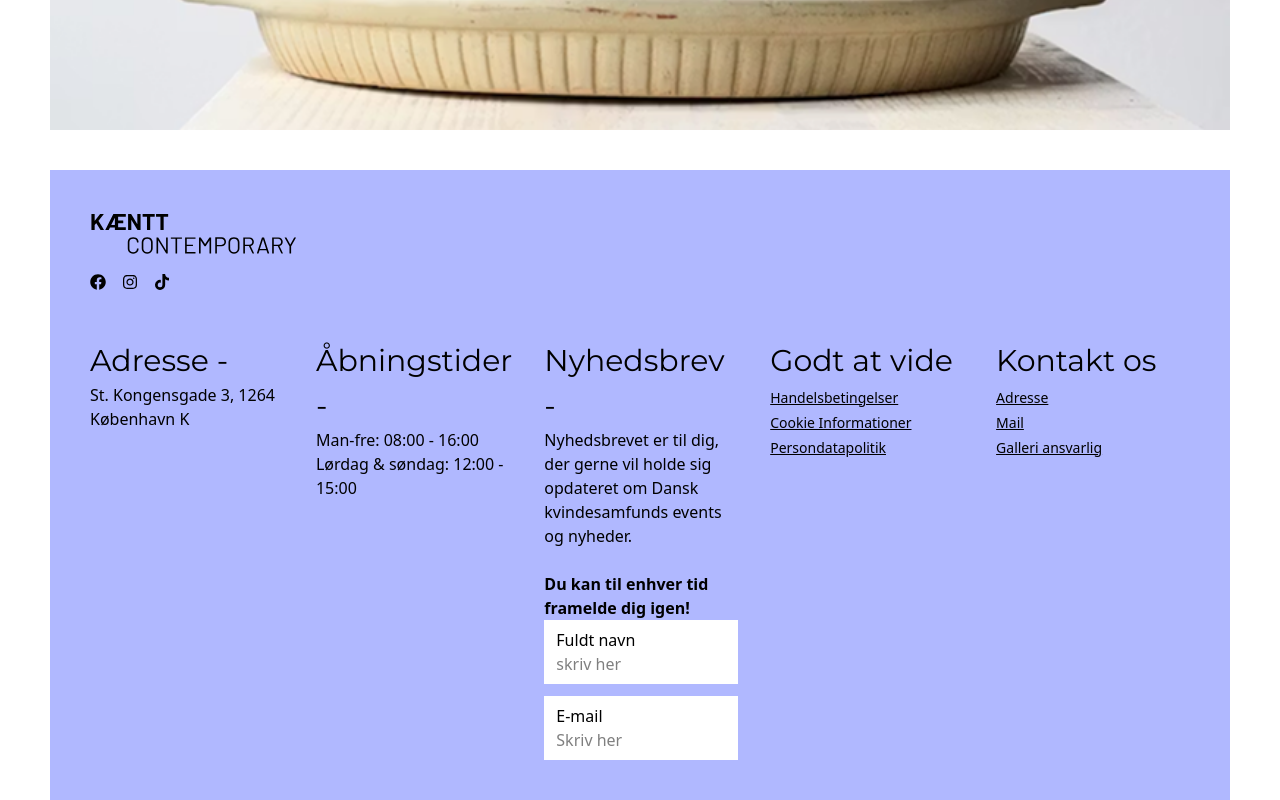
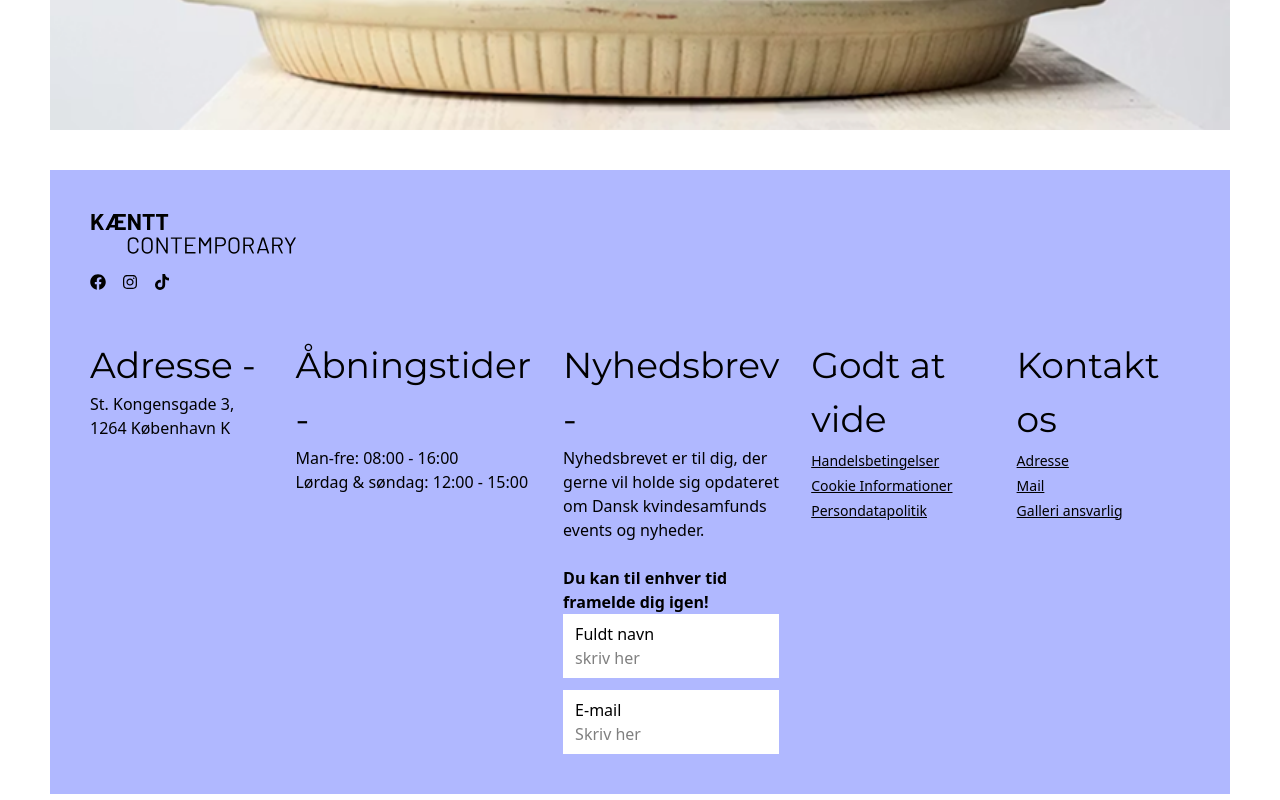
Before and after one commit to Aljo0004/4_sem_eksamen, a Next.js app: page / in a window 1280 px wide. Shown: the part 3663-4463 px from the top of the page. Built offline with nearby package versions, Linux system fonts and the light colour scheme.

Commit message:
Ændringer til footer

```diff
--- a/src/app/components/Footer.jsx
+++ b/src/app/components/Footer.jsx
@@ -27,19 +27,19 @@ const Footer = () => {
 
       <div className="w-full flex flex-col md:flex-row md:gap-8 gap-6">
         <nav className="flex-1">
-          <h6>Adresse -</h6>
+          <h5>Adresse -</h5>
           <p>St. Kongensgade 3, 1264 København K</p>
         </nav>
 
         <nav className="flex-1">
-          <h6>Åbningstider - </h6>
+          <h5>Åbningstider - </h5>
           <p>
             Man-fre: 08:00 - 16:00 <br></br>Lørdag & søndag: 12:00 - 15:00
           </p>
         </nav>
 
         <nav className="flex-1">
-          <h6>Nyhedsbrev -</h6>
+          <h5>Nyhedsbrev -</h5>
           <p>
             Nyhedsbrevet er til dig, der gerne vil holde sig opdateret om Dansk kvindesamfunds events og nyheder. <br></br>
             <br></br> <b>Du kan til enhver tid framelde dig igen!</b>
@@ -57,14 +57,14 @@ const Footer = () => {
         </nav>
 
         <nav className="flex-1 flex flex-col gap-1">
-          <h6>Godt at vide</h6>
+          <h5>Godt at vide</h5>
           <a className="link link-hover text-[14px] underline">Handelsbetingelser</a>
           <a className="link link-hover text-[14px] underline">Cookie Informationer</a>
           <a className="link link-hover text-[14px] underline">Persondatapolitik</a>
         </nav>
 
         <nav className="flex-1 flex flex-col gap-1">
-          <h6>Kontakt os</h6>
+          <h5>Kontakt os</h5>
           <a className="link link-hover text-[14px] underline">Adresse</a>
           <a className="link link-hover text-[14px] underline">Mail</a>
           <a className="link link-hover text-[14px] underline">Galleri ansvarlig</a>
```
